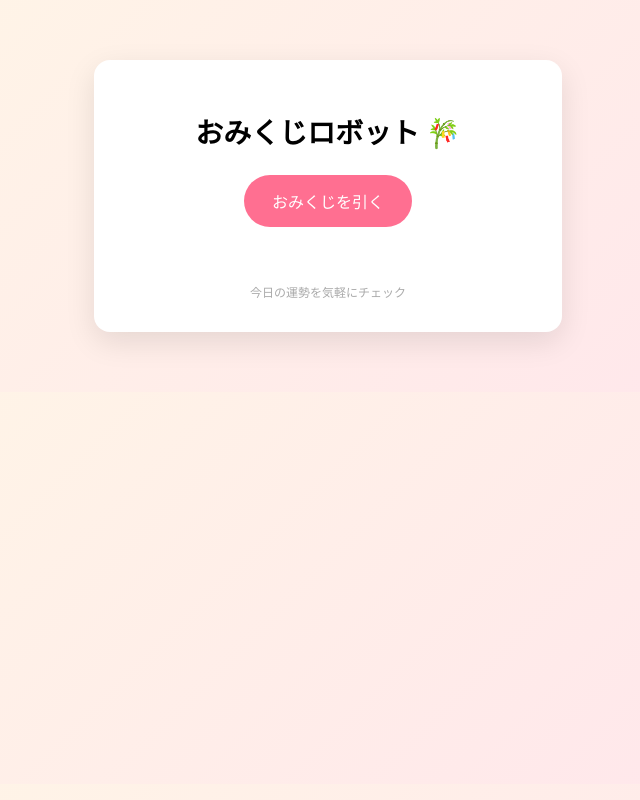
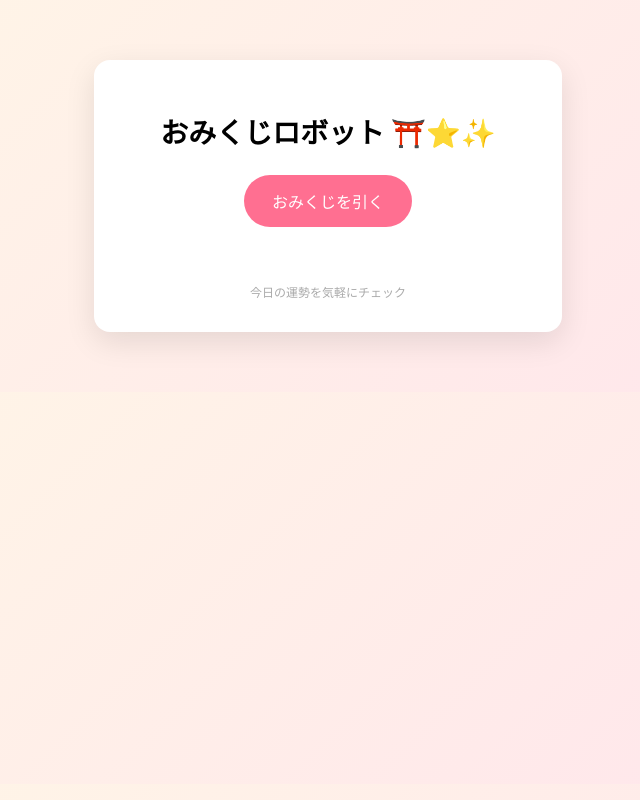
Before and after one commit to tourmaline10/omikuji-robot, a plain HTML site: page index.html in a window 1280 px wide. Shown: the whole page, without its empty margins (312-952 px from the left). Drawn offline with Linux system fonts and the light colour scheme.

Commit message:
Update index.html

```diff
--- a/index.html
+++ b/index.html
@@ -54,7 +54,7 @@
 </head>
 <body>
   <div class="container">
-    <h1>おみくじロボット 🎋</h1>
+    <h1>おみくじロボット ⛩️⭐✨</h1>
     <button onclick="draw()">おみくじを引く</button>
     <div class="result" id="result"></div>
     <div class="message" id="message"></div>
```
